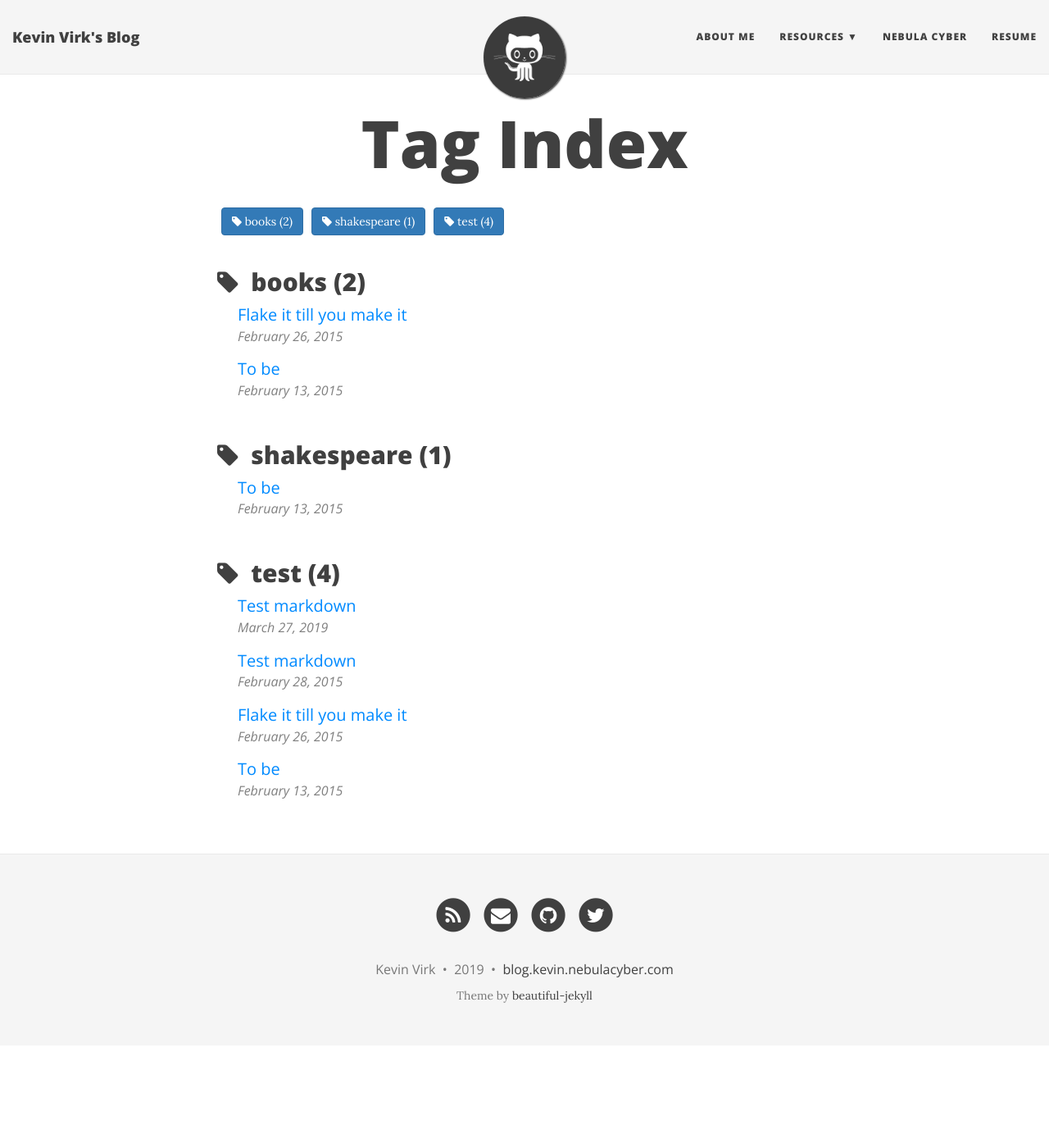
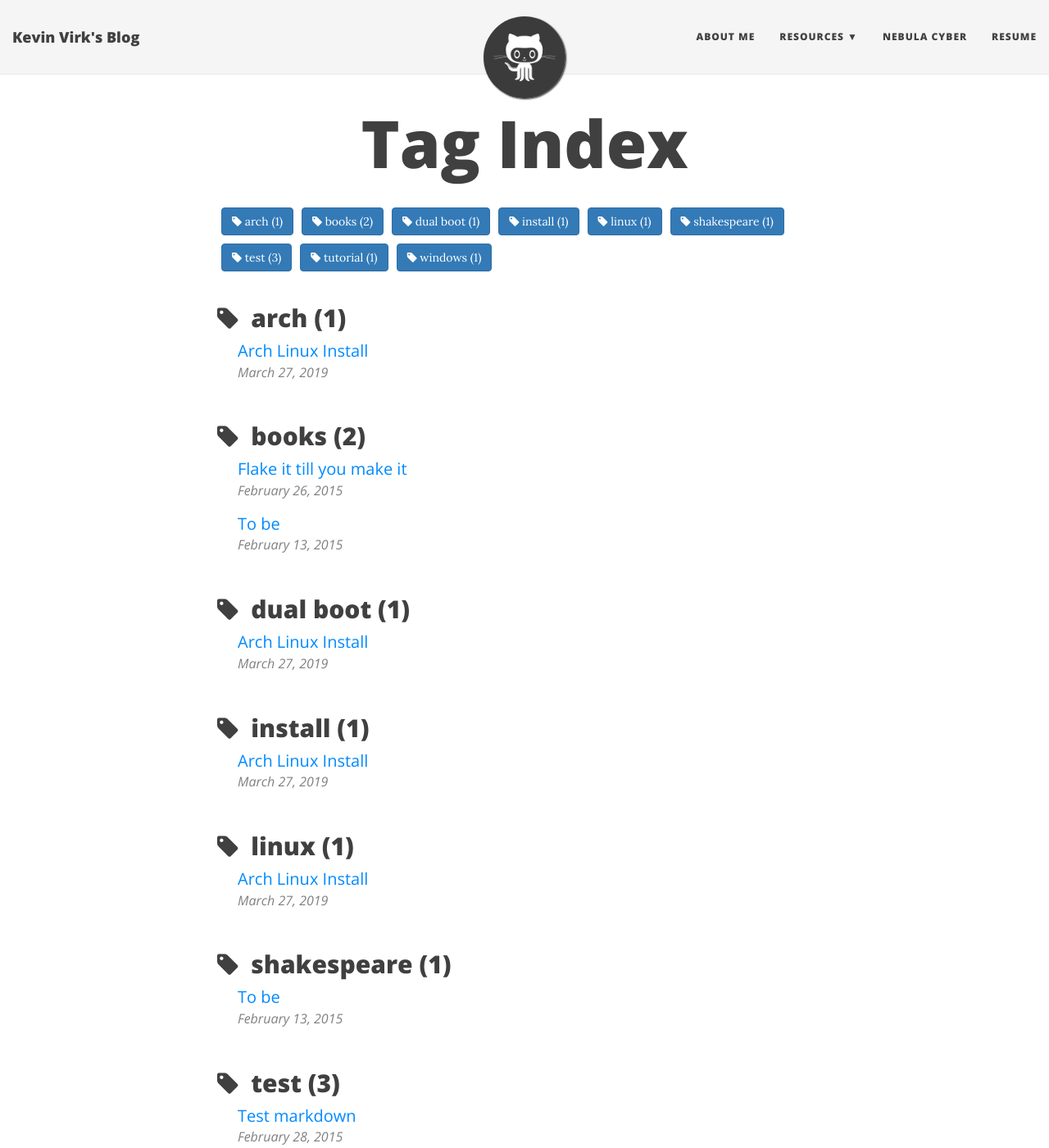
Before and after one commit to vevinkirk/vevinkirk.github.io, a Jekyll site: the page built from tags.html, in a window 1280 px wide and 1400 px high. Shown: the whole window at 82% size. Built offline with Jekyll 4.4.1, drawn with Linux system fonts in a browser that asks for light colours; nearby versions of some CDN libraries; some of the changed text lies outside the part shown.

Commit message:
Update 2019-03-27-arch-install-markdown.md

```diff
--- a/_posts/2019-03-27-arch-install-markdown.md
+++ b/_posts/2019-03-27-arch-install-markdown.md
@@ -1,10 +1,8 @@
 ---
 layout: post
-title: Test markdown
-subtitle: Each post also has a subtitle
-gh-repo: daattali/beautiful-jekyll
-gh-badge: [star, fork, follow]
-tags: [test]
+title: Arch Linux Install
+subtitle: Install Arch Linux as a standalone system or dual boot with windows
+tags: [linux,tutorial,install,arch,dual boot,windows]
 comments: true
 ---
 
```
